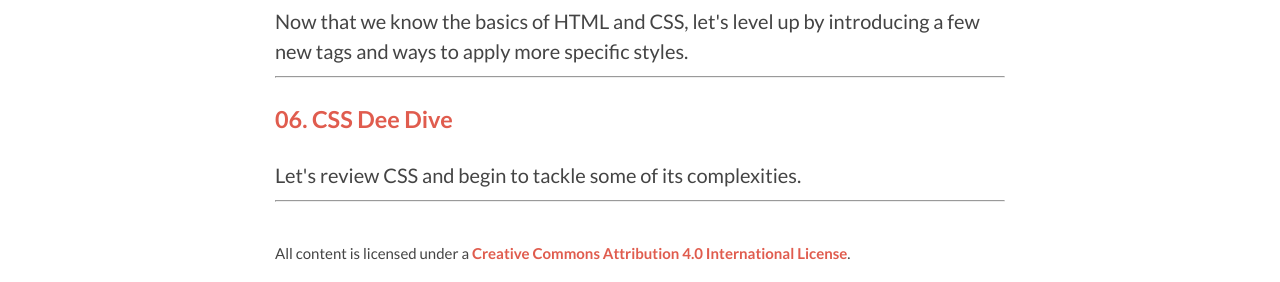
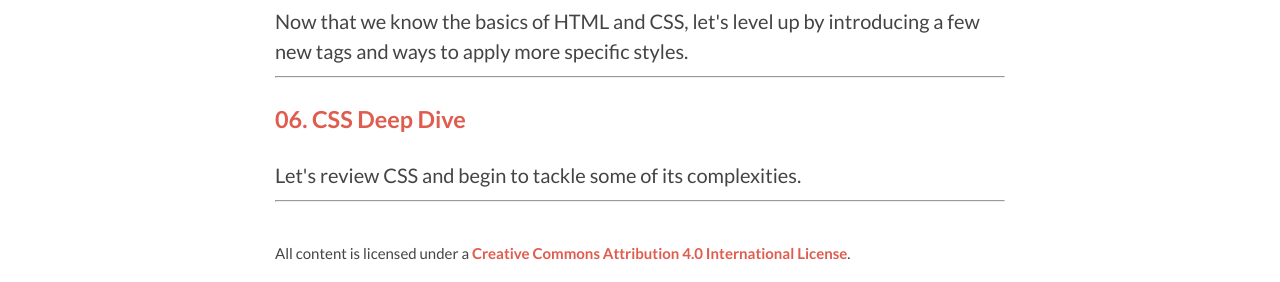
Before and after one commit to DMD1070/DMD1070.github.io, a Jekyll site: the page built from index.html, in a window 1280 px wide. Shown: the part 1010-1292 px from the top of the page. Built offline with Jekyll 4.4.1, drawn with Linux system fonts in a browser that asks for light colours; Markdown is read by kramdown in place of the engine named in the settings.

Commit message:
typo fix

```diff
--- a/index.html
+++ b/index.html
@@ -47,7 +47,7 @@ title: Home
   </li>
     <li>
     <h3><a href="/lessons/6-css-deep-dive.html">
-      <span class="lesson_num">06.</span> CSS Dee Dive
+      <span class="lesson_num">06.</span> CSS Deep Dive
     </a></h3>
     Let's review CSS and begin to tackle some of its complexities.
     <hr>
```
